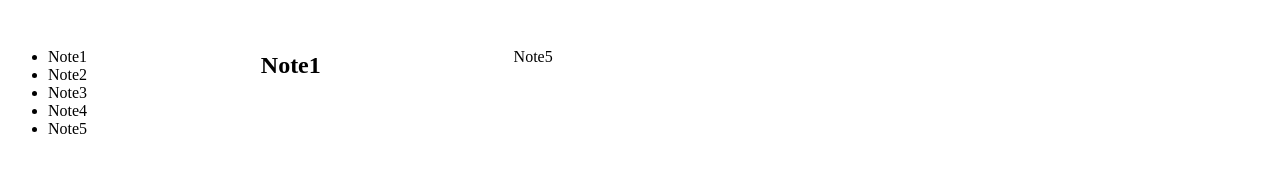
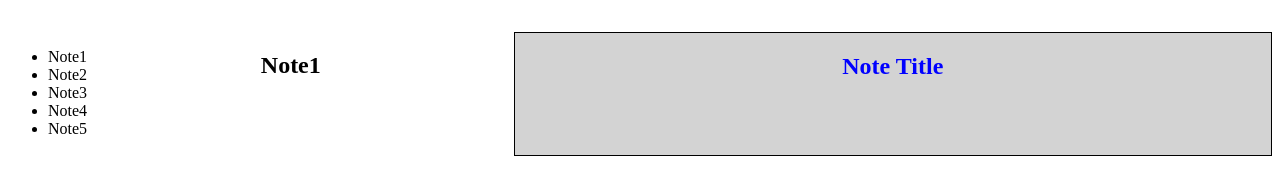
Before and after one commit to dtFocuS/noteminder-front-end, a plain HTML site: page noteMinder.html in a window 1280 px wide. Drawn offline with Linux system fonts and the light colour scheme; files whose address does not match are found by name.

Commit message:
div3 slight changes

```diff
--- a/noteMinder.css
+++ b/noteMinder.css
@@ -16,6 +16,18 @@
 
 .div2 { grid-area: 2 / 2 / 7 / 3; }
 
-.div3 { grid-area: 2 / 3 / 7 / 6; }
+.div3 { grid-area: 2 / 3 / 7 / 6;
+height: auto;
+min-height: 100%;
+border:1px solid black;
+background-color: lightgrey;}
+
+#note-content h2{
+    /* text-shadow: 2px 2px blue; */
+    boarder: blue;
+    text-align: center;
+    color: blue;
+    /* font-family:"Impact"; */
+}
 
 .div4 { grid-area: 1 / 1 / 2 / 6; }
--- a/noteMinder.html
+++ b/noteMinder.html
@@ -24,8 +24,10 @@
             </div>
         </div>
 
-        <div class="div3">
-            <p>Note5</p>
+        <div class="div3" id="note-content">
+            <h2>Note Title</h2>
+              <p class="note-info">
+              </p>
         </div>
     </div>
     <script src="src/noteMinder.js"></script>
```
